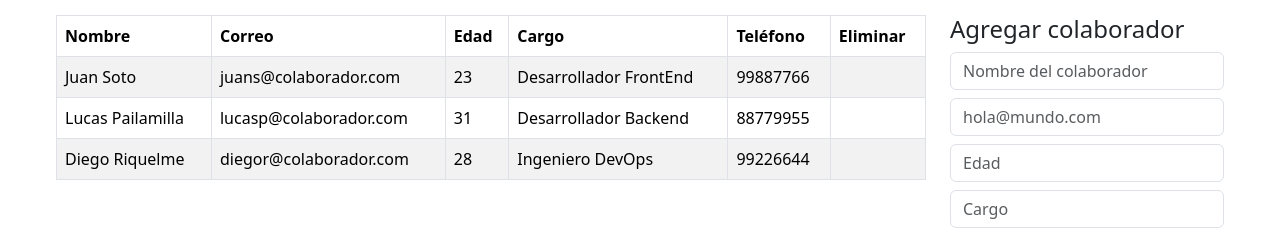
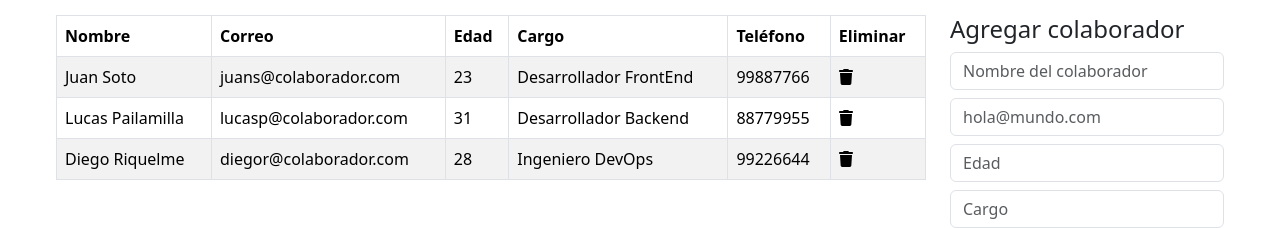
Before and after one commit to eneatei/BaseDeDatos-React, a React (Vite) app: page / in a window 1280 px wide. Shown: the part 187-415 px from the top of the page. Built offline with nearby package versions, Linux system fonts and the light colour scheme.

Commit message:
solo falta visualizar el agregado en la tabla

```diff
--- a/package.json
+++ b/package.json
@@ -10,6 +10,11 @@
     "preview": "vite preview"
   },
   "dependencies": {
+    "@fortawesome/fontawesome-svg-core": "^6.5.1",
+    "@fortawesome/free-brands-svg-icons": "^6.5.1",
+    "@fortawesome/free-regular-svg-icons": "^6.5.1",
+    "@fortawesome/free-solid-svg-icons": "^6.5.1",
+    "@fortawesome/react-fontawesome": "^0.2.0",
     "bootstrap": "^5.3.2",
     "react": "^18.2.0",
     "react-bootstrap": "^2.10.0",
--- a/src/componets/listado/Listado.jsx
+++ b/src/componets/listado/Listado.jsx
@@ -1,7 +1,8 @@
-import { Table } from "react-bootstrap"
+import { Table } from "react-bootstrap";
+import { FontAwesomeIcon } from '@fortawesome/react-fontawesome';
+import { faTrash } from '@fortawesome/free-solid-svg-icons';
 
 export const Listado = ({ colaboradores, setColaboradores, filterColaboradores, setFilterColaboradores }) => {
-
 
   const borrarColaborador = (id) => {
     const nuevosColaboradores = colaboradores.filter((colaborador) => colaborador.id !== id);
@@ -18,13 +19,11 @@
         <td>{colaborador.cargo}</td>
         <td>{colaborador.telefono}</td>
         <td>
-        <i className="fa-solid fa-trash-can"
-          onClick={() => borrarColaborador(colaborador.id)} ></i>
+          <FontAwesomeIcon icon={faTrash} onClick={() => borrarColaborador(colaborador.id)} />
         </td>
       </tr>
     ));
   };
-
 
   return (
     <Table responsive striped bordered hover>
@@ -42,5 +41,5 @@
         {renderTablaColaboradores()}
       </tbody>
     </Table>
-  )
+  );
 };
```
Also changed, not shown: 1 other file (tests, documents, lock files or other folders). Lines whose indentation alone changed are shown as unchanged.
